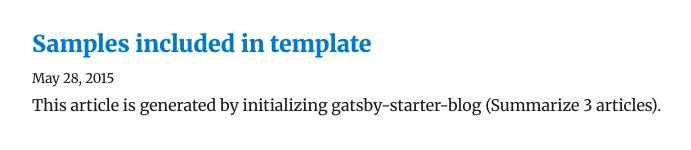
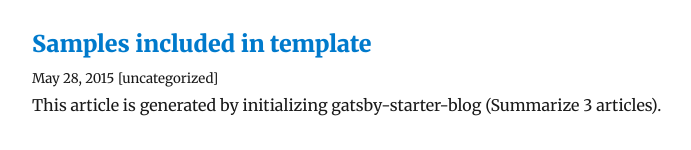
Before and after one commit to linnefromice/blog_practice, a Gatsby site in the folder gatsby_one/: page / in a window 1280 px wide. Shown: the part 249-399 px from the top of the page, without its empty margins (293-984 px from the left). Built offline with nearby package versions, Linux system fonts and the light colour scheme; Gatsby itself is replaced by a stand-in of ours; some packages are replaced by stand-ins of ours.

Commit message:
update blog project - add tags

```diff
--- a/gatsby_one/content/blog/samples-included-in-template/index.md
+++ b/gatsby_one/content/blog/samples-included-in-template/index.md
@@ -2,6 +2,7 @@
 title: Samples included in template
 date: "2015-05-28T22:40:32.169Z"
 description: This article is generated by initializing gatsby-starter-blog (Summarize 3 articles).
+tags: ["uncategorized"]
 ---
 
 # New Beginnings
--- a/gatsby_one/src/pages/index.js
+++ b/gatsby_one/src/pages/index.js
@@ -28,7 +28,7 @@
                   {title}
                 </Link>
               </h3>
-              <small>{node.frontmatter.date}</small>
+              <small>{node.frontmatter.date}</small>{` `}<small>{`[${node.frontmatter.tags}]`}</small>
             </header>
             <section>
               <p
@@ -64,6 +64,7 @@
             date(formatString: "MMMM DD, YYYY")
             title
             description
+            tags
           }
         }
       }
```
